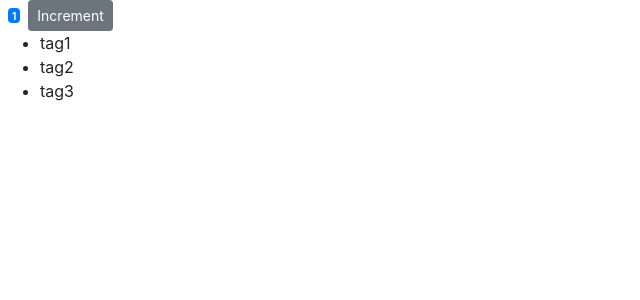
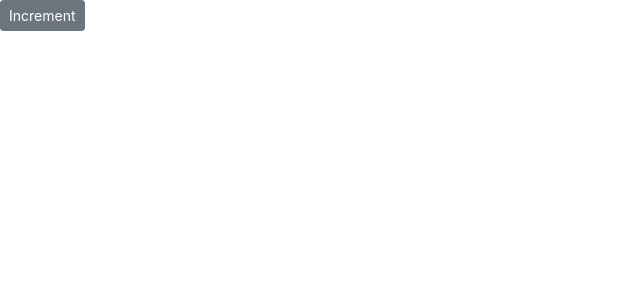
Before and after one commit to Davien21/counter-app, a React (Create React App) app: page / in a window 1280 px wide. Shown: the top 300 px of the page, without its empty margins (0-640 px from the left). Built offline with nearby package versions, Linux system fonts and the light colour scheme.

Commit message:
change count prop to value prop

```diff
--- a/src/components/counter.jsx
+++ b/src/components/counter.jsx
@@ -2,13 +2,13 @@
 
 class Counter extends Component {
   state = {
-    count: 1,
+    value: this.props.value,
     tags: ["tag1", "tag2", "tag3"],
   };
 
   handleIncrement = (product) => {
-    this.setState({ count: this.state.count + 1 });
-  }
+    this.setState({ value: this.state.value + 1 });
+  };
 
   renderTags() {
     if (this.state.tags.length === 0) return <p>There are no tags!</p>;
@@ -23,42 +23,41 @@
   }
 
   styles = {
-    fontSize: "10px",
+    fontSize: "13px",
     fontWeight: "bold",
   };
 
   render() {
+    console.log("props", this.props);
+
     return (
-      <div>
+      <div className="">
         <span style={this.styles} className={this.getBadgeClasses()}>
-          {this.formatCount()}
+          {this.formatvalue()}
         </span>
         <button
-          onClick={() => this.handleIncrement({id: 1})}
+          onClick={() => this.handleIncrement({ id: 1 })}
           className="btn btn-secondary btn-sm"
         >
           Increment
         </button>
 
         {this.state.tags.length === 0 && "Please create a new tag!"}
-        {this.renderTags()}
+        {/* {this.renderTags()} */}
       </div>
     );
   }
 
   getBadgeClasses() {
     let classes = "badge m-2 badge-";
-    classes += this.state.count === 0 ? "warning" : "primary";
+    classes += this.state.value === 0 ? "warning" : "primary";
     return classes;
   }
 
-  formatCount() {
-    const { count } = this.state;
-    return count === 0 ? "Zero" : count;
+  formatvalue() {
+    const { value } = this.state;
+    return value === 0 ? "Zero" : value;
   }
-
-
-
 }
 
 export default Counter;
```
